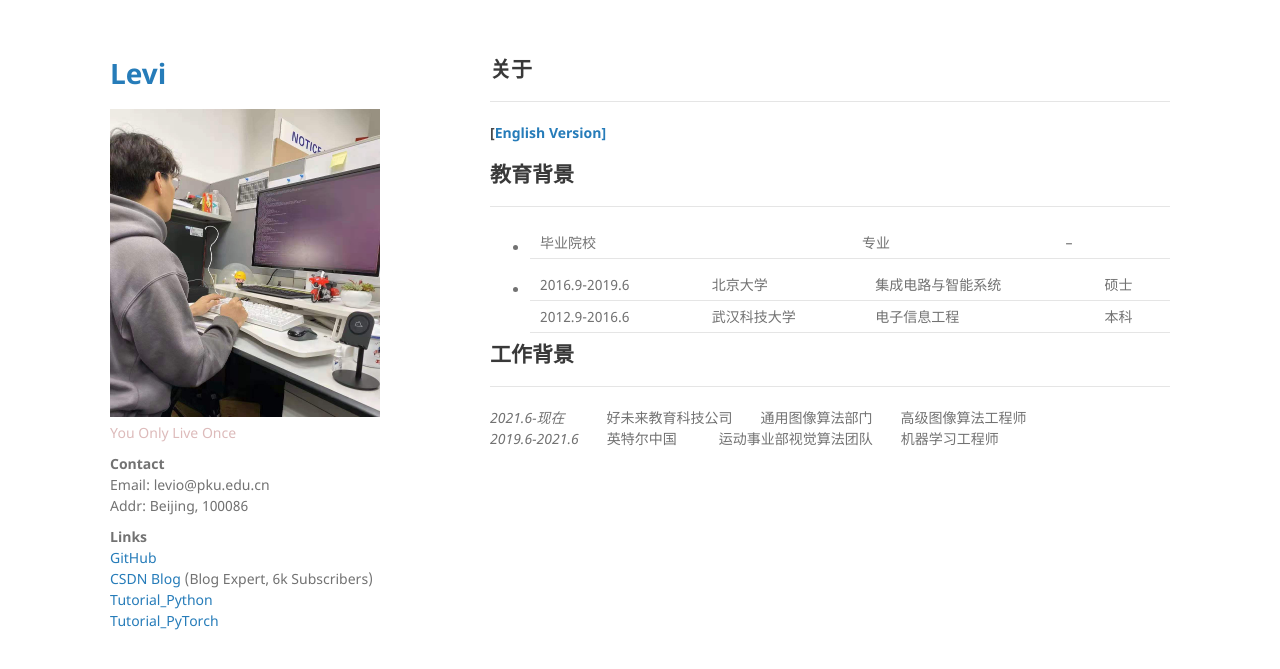
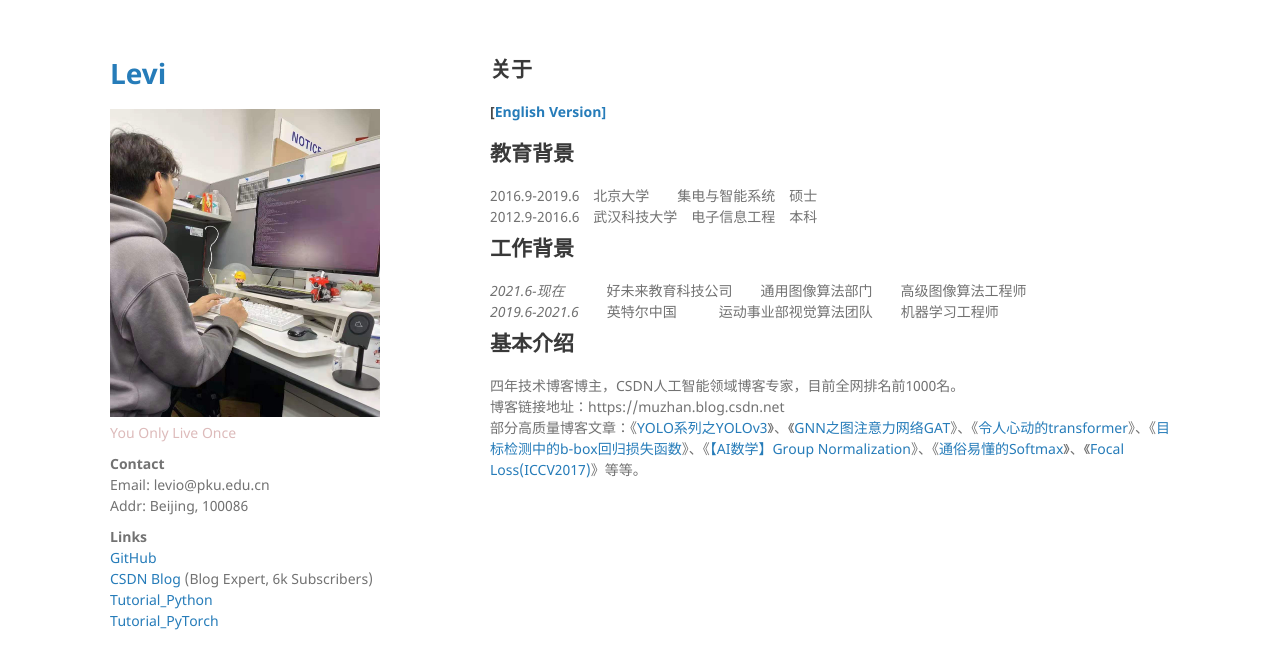
Before and after one commit to leviome/leviome.github.io, a Jekyll site: the page built from index_cn.md, in a window 1280 px wide. Shown: the top 669 px of the page. Built offline with Jekyll 4.4.1, drawn with Linux system fonts in a browser that asks for light colours; our own code applies the rules of GitHub Pages for plain Markdown files.

Commit message:
Update index_cn.md

```diff
--- a/index_cn.md
+++ b/index_cn.md
@@ -1,18 +1,16 @@
 ## 关于
-
-------
-
 
 #### [[English Version\]](./)
 
 ## 教育背景
------
--|毕业院校|专业|--
--|-----|--|--
-2016.9-2019.6|北京大学|集成电路与智能系统|硕士
-2012.9-2016.6|武汉科技大学|电子信息工程|本科
+2016.9-2019.6&emsp;北京大学&emsp;&emsp;集电与智能系统&emsp;硕士<br>
+2012.9-2016.6&emsp;武汉科技大学&emsp;电子信息工程&emsp;本科
 
 ## 工作背景
-----
 *2021.6-现在*&emsp;&emsp;&emsp;好未来教育科技公司&emsp;&emsp;通用图像算法部门&emsp;&emsp;高级图像算法工程师<br>
 *2019.6-2021.6*&emsp;&emsp;英特尔中国&emsp;&emsp;&emsp;运动事业部视觉算法团队&emsp;&emsp;机器学习工程师<br>
+
+## 基本介绍
+四年技术博客博主，CSDN人工智能领域博客专家，目前全网排名前1000名。<br>
+博客链接地址：https://muzhan.blog.csdn.net<br>
+部分高质量博客文章：《[YOLO系列之YOLOv3](https://blog.csdn.net/leviopku/article/details/82660381)》、《[GNN之图注意力网络GAT](https://blog.csdn.net/leviopku/article/details/104622560)》、《[令人心动的transformer](https://blog.csdn.net/leviopku/article/details/115614056)》、《[目标检测中的b-box回归损失函数](https://blog.csdn.net/leviopku/article/details/114655338)》、《[【AI数学】Group Normalization](https://blog.csdn.net/leviopku/article/details/83213123)》、《[通俗易懂的Softmax](https://blog.csdn.net/leviopku/article/details/101542568)》、《[Focal Loss(ICCV2017)](https://blog.csdn.net/leviopku/article/details/89816408)》等等。<br>
```
